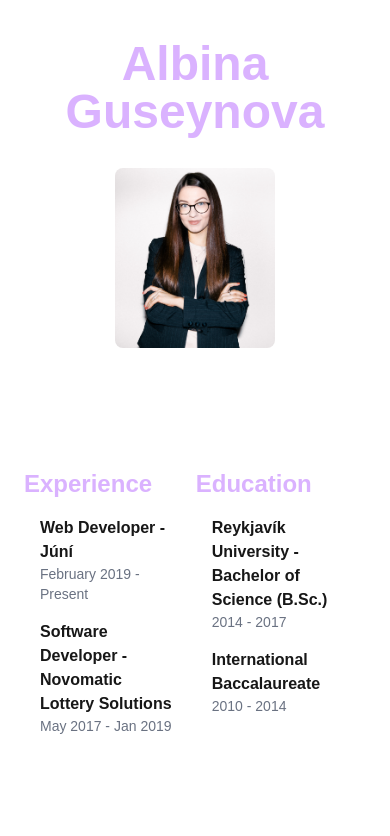
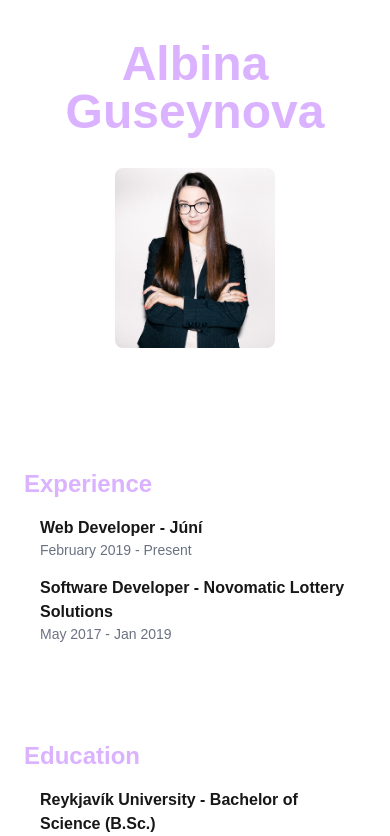
Before and after one commit to albinagu/albina, a Next.js app: page / in a window 390 px wide. Shown: the top 836 px of the page. Built offline with nearby package versions, Linux system fonts and the light colour scheme.

Commit message:
mobile bits

```diff
--- a/src/app/page.tsx
+++ b/src/app/page.tsx
@@ -61,7 +61,7 @@ export default function Home() {
             />
           </section>
 
-          <section className="mb-20 flex justify-between">
+          <section className="mb-20 sm:flex justify-between">
             <div>
               <h2 className="text-2xl font-semibold text-purple-300 mb-4">
                 Experience
@@ -84,7 +84,7 @@ export default function Home() {
               </div>
             </div>
 
-            <div>
+            <div className="sm:pt-0 pt-20">
               <h2 className="text-2xl font-semibold text-purple-300 mb-4">
                 Education
               </h2>
```
